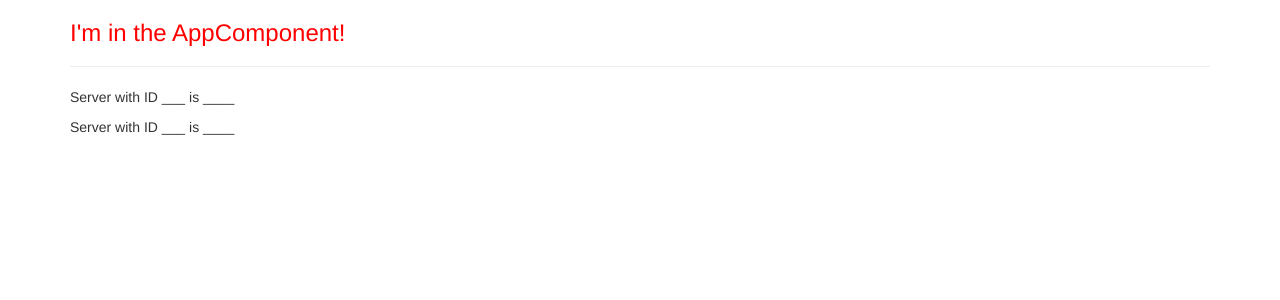
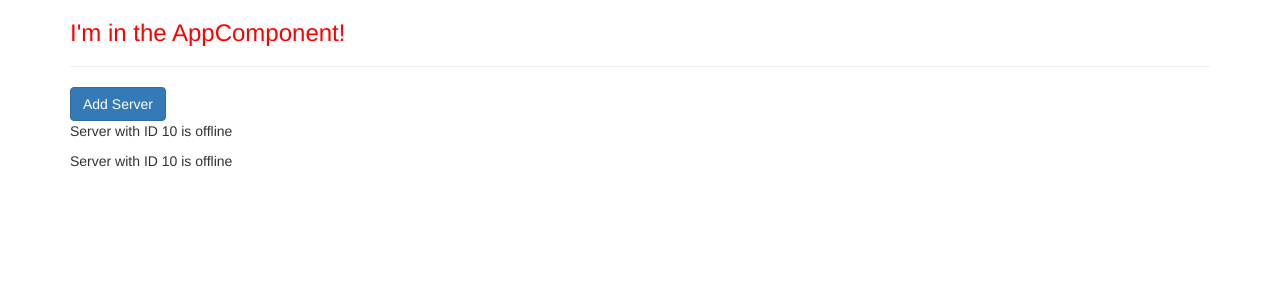
Before and after one commit to sudomofo/my-first-app, an Angular app: page / in a window 1280 px wide. Shown: the top 300 px of the page. Built offline with nearby package versions, Linux system fonts and the light colour scheme.

Commit message:
property binding

```diff
--- a/src/app/server/server.component.html
+++ b/src/app/server/server.component.html
@@ -1 +1 @@
-<p>Server with ID ___ is ____</p>
+<p>{{ 'Server' }} with ID {{ serverId }} is {{ getServerStatus() }}</p>
--- a/src/app/server/server.component.ts
+++ b/src/app/server/server.component.ts
@@ -6,5 +6,10 @@
 })
 
 export class ServerComponent {
+    serverId: number = 10;
+    serverStatus: string = 'offline';
 
+    getServerStatus() {
+        return this.serverStatus;
+    }
 }
--- a/src/app/servers/servers.component.html
+++ b/src/app/servers/servers.component.html
@@ -1,2 +1,3 @@
+<button class="btn btn-primary" [disabled]="!allowNewServer">Add Server</button>
 <app-server></app-server>
 <app-server></app-server>
--- a/src/app/servers/servers.component.ts
+++ b/src/app/servers/servers.component.ts
@@ -2,14 +2,19 @@
 
 @Component({
   selector: 'app-servers',
-  template: `
-  <app-server></app-server>
-  <app-server></app-server>`,
+  templateUrl: './servers.component.html',
+  // template: `
+  // <app-server></app-server>
+  // <app-server></app-server>`,
   styleUrls: ['./servers.component.css']
 })
 export class ServersComponent implements OnInit {
-
-  constructor() { }
+  allowNewServer: boolean = false;
+  constructor() {
+    setTimeout(() => {
+      this.allowNewServer = true;
+    }, 2000);
+  }
 
   ngOnInit(): void {
   }
```
